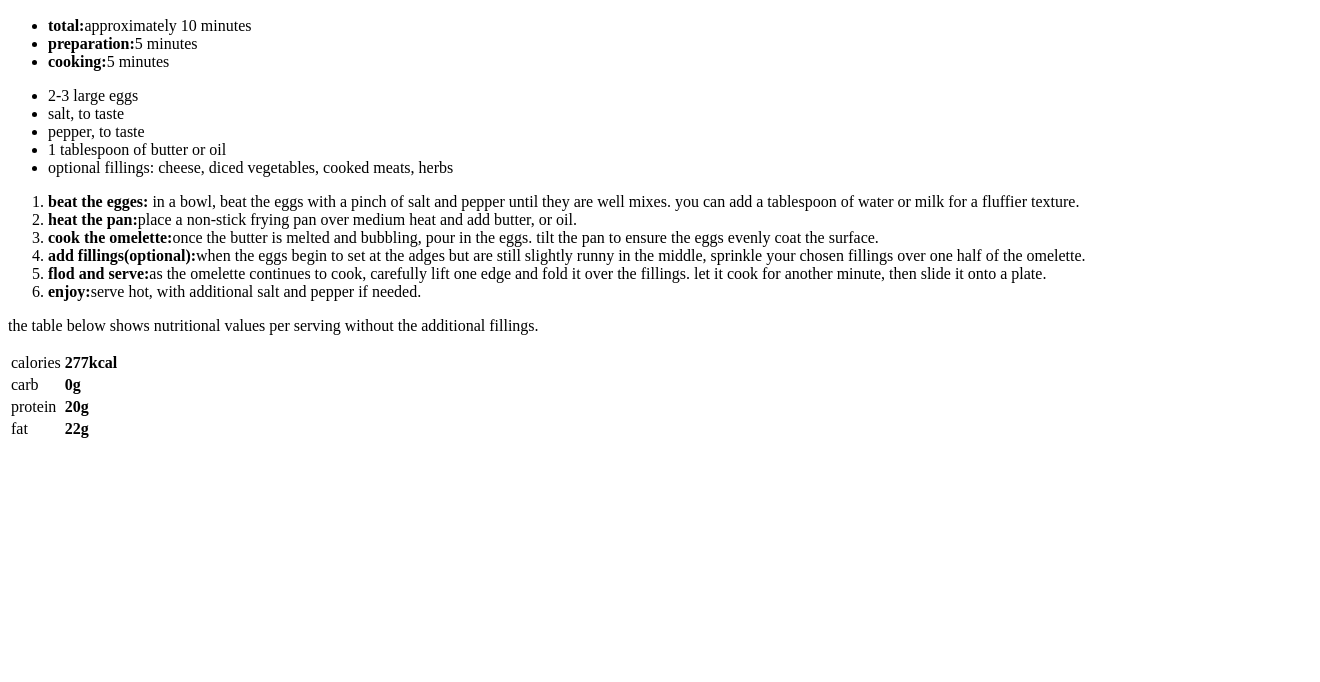
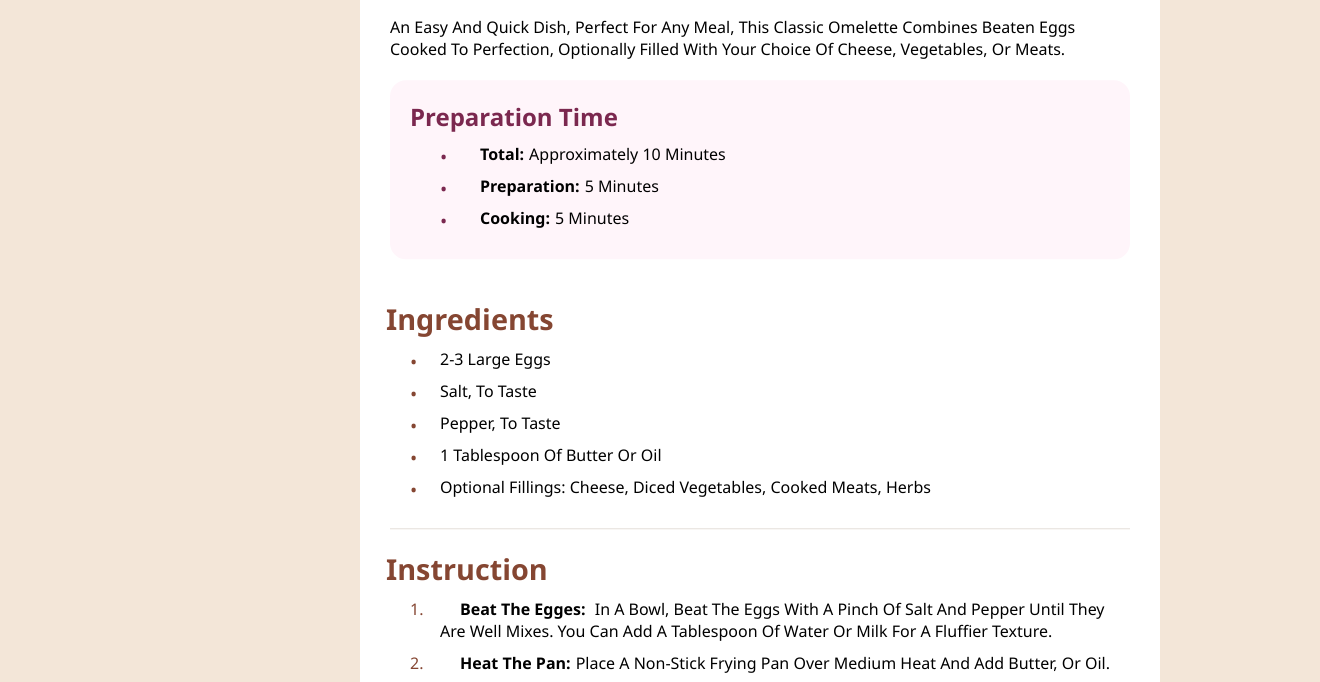
Before and after one commit to ahmeteid/recipe-page-main, a plain HTML site: page index.html in a window 1280 px wide. Shown: the part 760-1442 px from the top of the page, 1320 px wide, since content can reach past the window. Before the commit the page ends 1209 px from the top, so only its background shows below. Drawn offline with Linux system fonts and the light colour scheme.

Commit message:
just keep the table design

```diff
--- a/index.html
+++ b/index.html
@@ -16,11 +16,11 @@
     <link rel="stylesheet" href="style.css" />
   </head>
   <body>
-    <div class="image">
-      <img src="assets/images/image-omelette.jpeg" alt="" />
-    </div>
     <div class="main_contant">
       <div class="container">
+        <div class="image">
+          <img src="assets/images/image-omelette.jpeg" alt="" />
+        </div>
         <div class="simple">
           <h1>simple omelette recipe</h1>
           <p>
@@ -38,6 +38,7 @@
           </ul>
         </div>
         <div class="ingredients">
+          <h2>ingredients</h2>
           <ul>
             <li>2-3 large eggs</li>
             <li>salt, to taste</li>
@@ -49,6 +50,7 @@
           </ul>
         </div>
         <div class="instruction">
+          <h2>instruction</h2>
           <ol start="1">
             <li>
               <strong>beat the egges:</strong> in a bowl, beat the eggs with a
@@ -81,6 +83,7 @@
           </ol>
         </div>
         <div class="nutrition">
+          <h2>nutrition</h2>
           <p>
             the table below shows nutritional values per serving without the
             additional fillings.
@@ -89,19 +92,19 @@
             <tbody>
               <tr>
                 <td>calories</td>
-                <td><strong>277kcal</strong></td>
+                <th>277kcal</th>
               </tr>
               <tr>
                 <td>carb</td>
-                <td><strong>0g</strong></td>
+                <th>0g</th>
               </tr>
               <tr>
-                <td>protein</td>
-                <td><strong>20g</strong></td>
+                <td colspan="1">protein</td>
+                <th>20g</th>
               </tr>
               <tr>
                 <td>fat</td>
-                <td><strong>22g</strong></td>
+                <th>22g</th>
               </tr>
             </tbody>
           </table>
--- a/style.css
+++ b/style.css
@@ -0,0 +1,178 @@
+/* - Nutmeg: hsl(14, 45%, 36%)
+- Dark Raspberry: hsl(332, 51%, 32%)
+- White: hsl(0, 0%, 100%)
+- Rose White: hsl(330, 100%, 98%)
+- Eggshell: hsl(30, 54%, 90%)
+- Light Grey: hsl(30, 18%, 87%)
+- Wenge Brown: hsl(30, 10%, 34%)
+- Dark Charcoal: hsl(24, 5%, 18%)
+
+- Font size (paragraph): 16px */
+
+* {
+    box-sizing: border-box;
+    margin: 0;
+    padding: 0;
+}
+
+:root {
+    --h2-color: hsl(14, 45%, 36%);
+}
+
+body {
+    background-color: hsl(30, 54%, 90%);
+    font-size: 16px;
+    text-transform: capitalize;
+    font-family: 'Segoe UI', Tahoma, Geneva, Verdana, sans-serif;
+}
+
+li {
+    margin-bottom: 10px;
+}
+
+li strong {
+    margin-left: 20px;
+    margin-right: 5px;
+}
+
+.main_contant {
+    background-color: hsl(0, 0%, 100%);
+    width: 800px;
+    padding: 30px;
+    margin-bottom: 20%;
+    transform: translate(45%, 20%);
+    -webkit-transform: translate(45%, 20%);
+    -moz-transform: translate(45%, 20%);
+    -ms-transform: translate(45%, 20%);
+    -o-transform: translate(45%, 20%);
+    border-radius: 16px;
+    -webkit-border-radius: 16px;
+    -moz-border-radius: 16px;
+    -ms-border-radius: 16px;
+    -o-border-radius: 16px;
+}
+
+.main_contant .image {
+    margin-bottom: 20px;
+}
+
+.main_contant .image img {
+    width: 100%;
+    max-width: 100%;
+    border-radius: 12px;
+    -webkit-border-radius: 12px;
+    -moz-border-radius: 12px;
+    -ms-border-radius: 12px;
+    -o-border-radius: 12px;
+}
+
+.main_contant .simple h1,
+.main_contant .simple p {
+    margin-bottom: 20px;
+}
+
+.main_contant .preparation,
+.main_contant .ingredients,
+.main_contant .instruction,
+.main_contant .nutrition {
+    padding: 20px;
+}
+
+.main_contant .preparation {
+    background-color: hsl(330, 100%, 98%);
+    margin-bottom: 20px;
+    border-radius: 16px;
+    -webkit-border-radius: 16px;
+    -moz-border-radius: 16px;
+    -ms-border-radius: 16px;
+    -o-border-radius: 16px;
+}
+
+.main_contant .preparation h2 {
+    margin-bottom: 10px;
+    color: hsl(332, 51%, 32%);
+}
+
+.main_contant .preparation ul {
+    margin-left: 30px;
+    list-style-type: none;
+}
+
+.main_contant .preparation ul li {
+    position: relative;
+    padding-left: 20px;
+}
+
+.main_contant .preparation ul li::before {
+    content: '•';
+    position: absolute;
+    left: 0;
+    color: hsl(332, 51%, 32%);
+    font-size: 1.2em;
+}
+
+.main_contant .ingredients,
+.main_contant .instruction {
+    border-bottom: 1px solid hsl(30, 18%, 87%);
+}
+
+.main_contant .ingredients h2,
+.main_contant .instruction h2,
+.main_contant .nutrition h2 {
+    margin-left: -24px;
+    color: var(--h2-color);
+    font-size: 1.8rem;
+    margin-bottom: 10px;
+}
+
+.main_contant .ingredients ul {
+    list-style-type: none;
+
+}
+
+.main_contant .ingredients li {
+    padding-left: 30px;
+    position: relative;
+}
+
+.main_contant .ingredients li::before {
+    content: '•';
+    position: absolute;
+    left: 0;
+    color: var(--h2-color);
+    font-size: 1.2em;
+}
+
+.main_contant .instruction ol {
+    list-style-type: none;
+    padding-left: 0;
+}
+
+.main_contant .instruction ol li {
+    position: relative;
+    padding-left: 30px;
+    counter-increment: custom-counter;
+}
+
+.main_contant .instruction li::before {
+    content: counter(custom-counter) '.';
+    position: absolute;
+    left: 0;
+    color: var(--h2-color);
+}
+
+.main_contant .nutrition p {
+    margin-bottom: 10px;
+}
+
+.main_contant .nutrition table {
+    width: 100%;
+}
+
+.main_contant .nutrition table tr {
+    display: block;
+}
+
+.main_contant .nutrition table tbody tr:not(:last-of-type) {
+    border-bottom: 1px solid hsl(30, 18%, 87%);
+}
```
